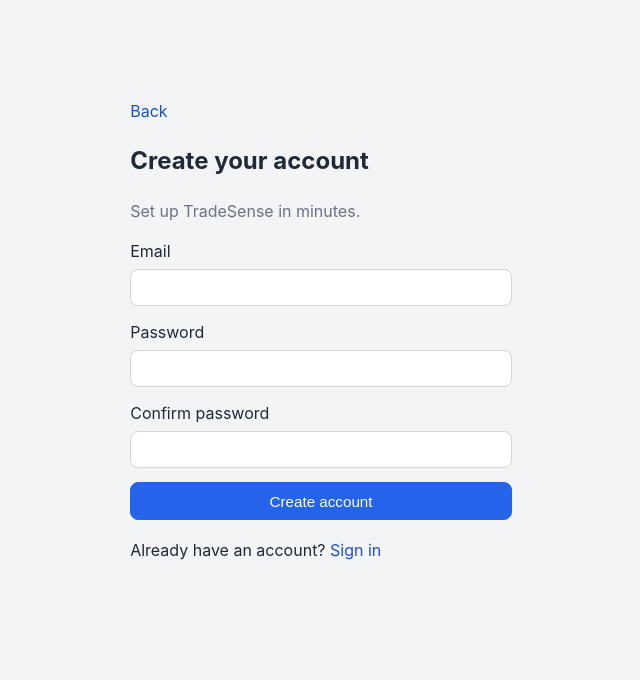
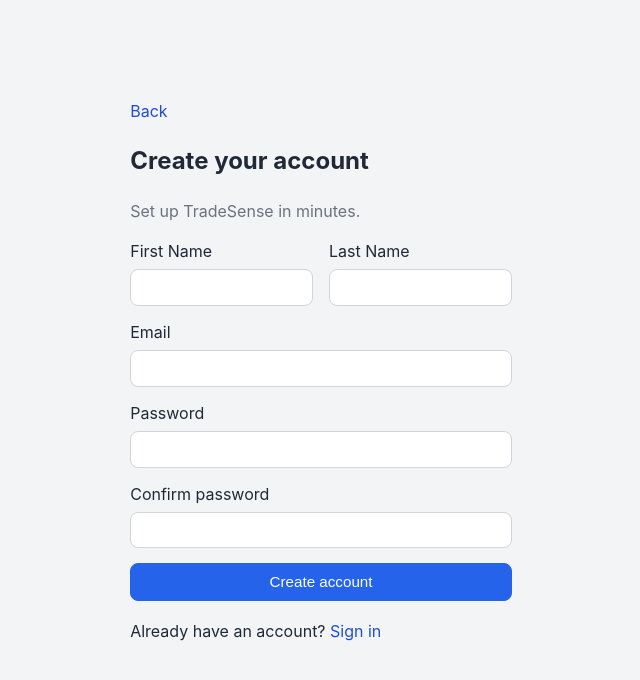
Before and after one commit to NavidNikoo/TradeSense, a React (Vite) app: page /signup in a window 1280 px wide. Shown: the top 680 px of the page, without its empty margins (319-959 px from the left). Built offline with nearby package versions, Linux system fonts and the light colour scheme; no server answers.

Commit message:
Updated Sign up/Dashboard changes

```diff
--- a/src/contexts/AuthContext.jsx
+++ b/src/contexts/AuthContext.jsx
@@ -4,6 +4,7 @@ import {
   onAuthStateChanged,
   signInWithEmailAndPassword,
   signOut,
+  updateProfile
 } from 'firebase/auth'
 import { auth } from '../firebase/config'
 
@@ -14,8 +15,13 @@ export function AuthProvider({ children }) {
   const [authReady, setAuthReady] = useState(false)
 
   useEffect(() => {
-    const unsubscribe = onAuthStateChanged(auth, (currentUser) => {
-      setUser(currentUser)
+    const unsubscribe = onAuthStateChanged(auth, async (currentUser) => {
+      if (currentUser) {
+        await currentUser.reload()
+        setUser({ ...currentUser })
+      } else {
+        setUser(null)
+      }
       setAuthReady(true)
     })
 
@@ -26,8 +32,14 @@ export function AuthProvider({ children }) {
     () => ({
       user,
       authReady,
-      signUp: (email, password) =>
-        createUserWithEmailAndPassword(auth, email, password),
+      signUp: async (email, password, fname, lname) => {
+        const userCredential = await createUserWithEmailAndPassword(auth, email, password)
+        await updateProfile(userCredential.user, {
+          displayName: `${fname} ${lname}`,
+        })
+        setUser({ ...userCredential.user })
+        return userCredential
+      },
       signIn: (email, password) => signInWithEmailAndPassword(auth, email, password),
       signOutUser: () => signOut(auth),
     }),
--- a/src/layouts/AppLayout.jsx
+++ b/src/layouts/AppLayout.jsx
@@ -16,11 +16,16 @@ export function AppLayout() {
       </aside>
 
       <div className="main-column">
-        <header className="topbar">
-          <div>
-            <p className="muted-label">Signed in as</p>
-            <p className="user-email">{user?.email}</p>
+        <header className="topbar" style={{ display: 'flex', alignItems: 'center', gap: '1rem' }}>
+          <div style={{ display: 'flex', alignItems: 'center', gap: '1rem' }}>
+            <div>
+              <p className="muted-label">Signed in as</p>
+              <p className="user-email">{user?.email}</p>
+            </div>
           </div>
+            <h1 className="name-display" style={{ position: 'absolute', left: '57%', transform: 'translateX(-50%)' }}>
+              Welcome {user?.displayName ?? 'User'}
+            </h1>
           <button type="button" onClick={signOutUser}>
             Log out
           </button>
--- a/src/pages/SignupPage.jsx
+++ b/src/pages/SignupPage.jsx
@@ -4,6 +4,8 @@ import { useAuth } from '../contexts/AuthContext'
 
 export function SignupPage() {
   const { user, signUp } = useAuth()
+  const [ fname, setFname ] = useState('')
+  const [ lname, setLname ] = useState('')
   const [email, setEmail] = useState('')
   const [password, setPassword] = useState('')
   const [confirmPassword, setConfirmPassword] = useState('')
@@ -16,6 +18,7 @@ export function SignupPage() {
 
   async function handleSubmit(event) {
     event.preventDefault()
+    console.log('handleSubmit fired', { email, password, fname, lname })
     setError('')
 
     if (password !== confirmPassword) {
@@ -31,7 +34,8 @@ export function SignupPage() {
     setLoading(true)
 
     try {
-      await signUp(email, password)
+      console.log('calling signUp...')
+      await signUp(email, password, fname, lname)
     } catch (authError) {
       setError(authError.message)
     } finally {
@@ -45,6 +49,26 @@ export function SignupPage() {
       <h1>Create your account</h1>
       <p className="muted-label">Set up TradeSense in minutes.</p>
       <form className="auth-form" onSubmit={handleSubmit}>
+      <div style={{ display: 'flex', gap:'1rem' }}>
+        <label style={{ flex: 1 }}>
+          First Name
+          <input
+            type="text"
+            value={fname}
+            onChange={(event) => setFname(event.target.value)}
+            style={{ width:'100%' }}
+          />
+        </label>
+        <label style={{ flex: 1 }}>
+          Last Name
+          <input
+            type="lname"
+            value={lname}
+            onChange={(event) => setLname(event.target.value)}
+            style={{ width: '100%' }}
+          />
+        </label>
+      </div>
         <label>
           Email
           <input
```
